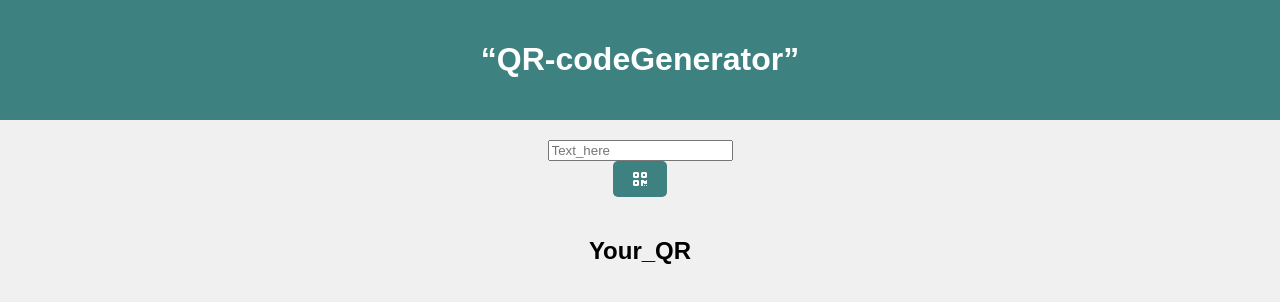
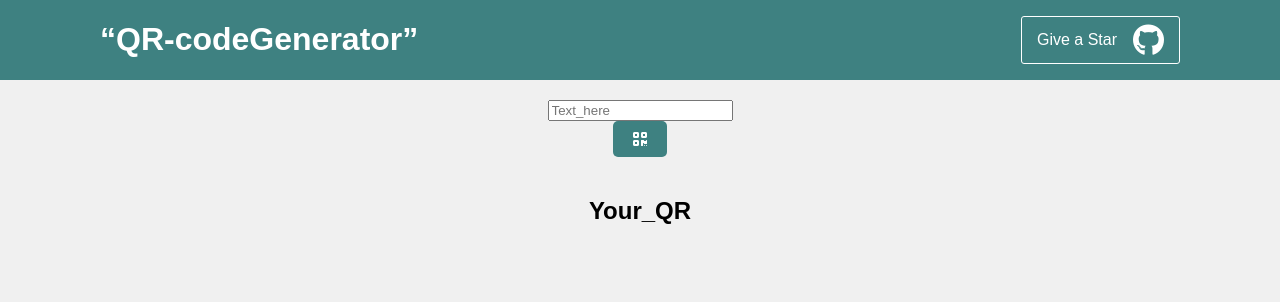
Before and after one commit to kamallochan2004/QR-codeGenerator, a website: page index.html in a window 1280 px wide. Drawn offline with Linux system fonts and the light colour scheme.

Commit message:
updated index.html and css for navbar

```diff
--- a/index.html
+++ b/index.html
@@ -7,8 +7,12 @@
         <link rel="stylesheet" href="style.css">
     </head>
     <body>
-        <div class = "Header">
+        <div class = "navbar">
             <h1><q>QR-codeGenerator</q></h1>
+            <a class="nav-elemeents" href="https://github.com/kamallochan2004/QR-codeGenerator" target="_blank">
+                <button class="github-button" >Give a Star<i class="fa-brands fa-github fa-2x"></i></button>
+
+            </a>
         </div>
         <div class="Search-bar">
             <div>
--- a/style.css
+++ b/style.css
@@ -4,13 +4,34 @@ body {
     padding: 0;
     font-family: Arial, sans-serif;
 }
+a{
+    text-decoration: none;
+}
 
-
-.Header {
-    text-align: center;
-    padding: 20px;
+.navbar {
+    padding: 0px 100px;
     background-color: #3e8181;
     color: #fff;
+    display: flex;
+    justify-content: space-between;
+    align-items: center;
+}
+.github-button{
+    display: flex;
+    padding: 7px 15px;
+    border-radius: 3px;
+    border: 1px solid #fff;
+    background-color: transparent;
+    cursor: pointer;
+    align-items: center;
+    gap: 1rem;
+    font-size: 1rem;
+    color: #fff;
+}
+.github-button:hover{
+    border: 1px solid #333;
+    color: #333;
+
 }
 
 
```
